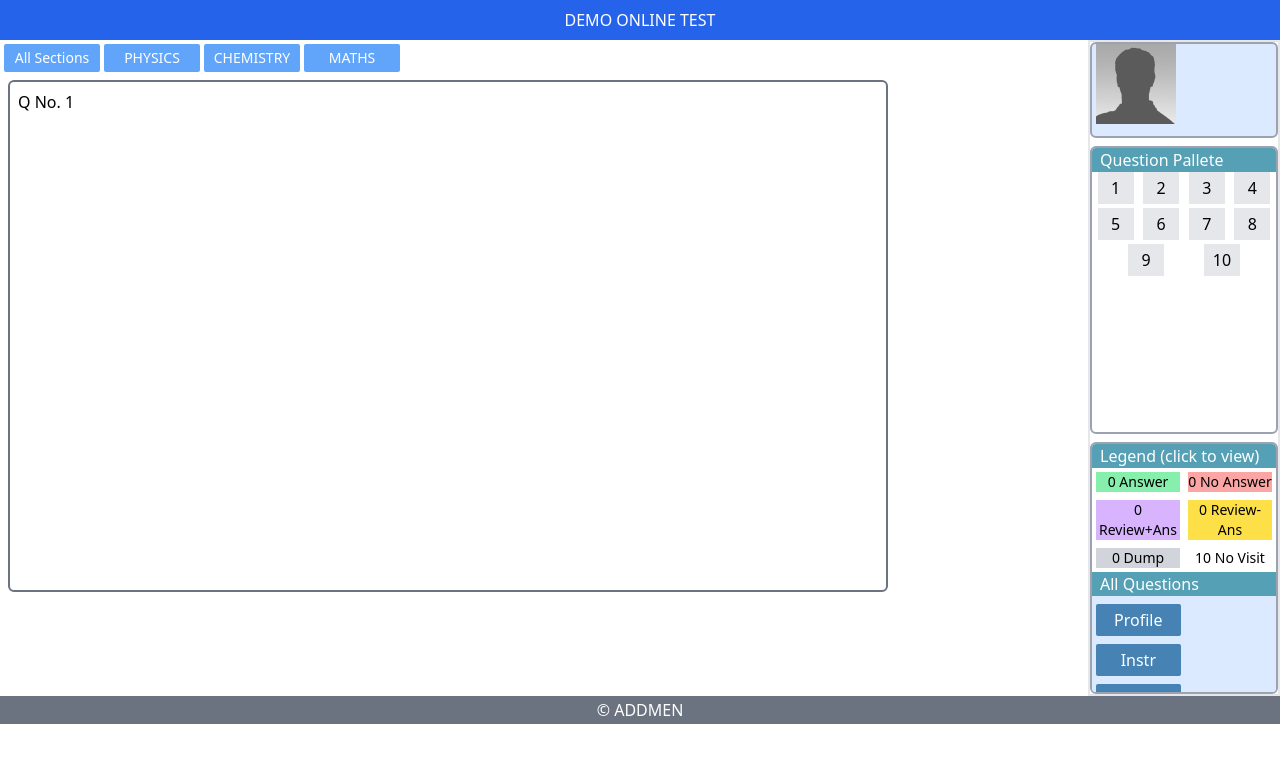
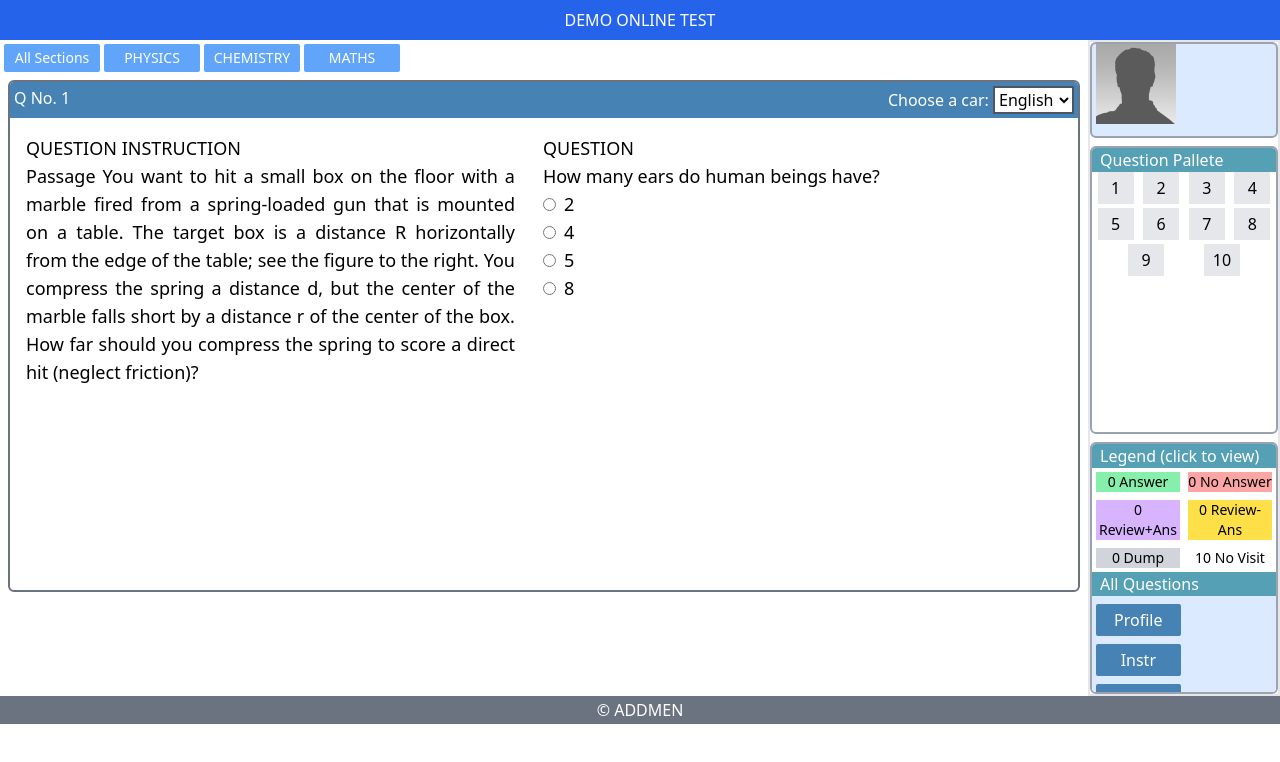
Before and after one commit to imon08/exam-panel, a Next.js app: page / in a window 1280 px wide. Shown: the top 762 px of the page. Built offline with nearby package versions, Linux system fonts and the light colour scheme.

Commit message:
working on question card

```diff
--- /dev/null
+++ b/src/components/QuestionCard.jsx
@@ -0,0 +1,49 @@
+import React from "react";
+
+const QuestionCard = ({ questionNo, question }) => {
+  return (
+    <div>
+      <div className="flex justify-between bg-[#4682B4] text-white p-1">
+        <p>Q No. {questionNo}</p>
+        <div>
+          <label for="language">Choose a car: </label>
+          <select
+            name="language"
+            className="bg-white border-2 border-gray-600 text-black overflow-hidden"
+          >
+            <option value="english">English</option>
+            <option value="bengali">Bengali</option>
+          </select>
+        </div>
+      </div>
+      <div className="flex gap-3 p-2 text-sm md:text-lg">
+        <div className="w-[48%] p-2">
+          <p>QUESTION INSTRUCTION</p>
+          <p className="text-justify">{question.instruction}</p>
+        </div>
+        <div className="w-[48%] p-2">
+          <p>QUESTION</p>
+          <p>{question.question}</p>
+          <div className="flex items-center gap-2">
+            <input id="option1" type="radio" name={question.no} />
+            <label htmlFor="option1">{question.options[0]}</label>
+          </div>
+          <div className="flex items-center gap-2">
+            <input id="option2" type="radio" name={question.no} />
+            <label htmlFor="option2">{question.options[1]}</label>
+          </div>
+          <div className="flex items-center gap-2">
+            <input id="option3" type="radio" name={question.no} />
+            <label htmlFor="option3">{question.options[2]}</label>
+          </div>
+          <div className="flex items-center gap-2">
+            <input id="option4" type="radio" name={question.no} />
+            <label htmlFor="option4">{question.options[3]}</label>
+          </div>
+        </div>
+      </div>
+    </div>
+  );
+};
+
+export default QuestionCard;
--- a/src/components/QuestionSection.jsx
+++ b/src/components/QuestionSection.jsx
@@ -1,17 +1,17 @@
-import { getColors } from '@/slices/colorSlice';
-import React, { useState } from 'react'
-import { useSelector } from 'react-redux';
+import { getColors } from "@/slices/colorSlice";
+import React, { useState } from "react";
+import { useSelector } from "react-redux";
+import QuestionCard from "./QuestionCard";
+import { questions } from "@/constants/Constants";
 
 const QuestionSection = () => {
-    const colors = useSelector(getColors);
-    const [currentQ, getCurrentQ] = useState(colors[0].no)
+  const colors = useSelector(getColors);
+  const [currentQ, getCurrentQ] = useState(colors[0].no);
   return (
-    <div className='border-2 m-2 border-gray-500 p-2 rounded-md h-[32rem]'>
-        <div>
-            <p>Q No. {currentQ}</p>
-        </div>
+    <div className="border-2 m-2 border-gray-500 rounded-md h-[32rem] overflow-hidden">
+      <QuestionCard questionNo={currentQ} question={questions[currentQ+1]}/>
     </div>
-  )
-}
+  );
+};
 
-export default QuestionSection
+export default QuestionSection;
--- /dev/null
+++ b/src/constants/Constants.js
@@ -0,0 +1,73 @@
+export const questions = [
+  {
+    no: 1,
+    instruction:"Passage You want to hit a small box on the floor with a marble fired from a spring-loaded gun that is mounted on a table. The target box is a distance R horizontally from the edge of the table; see the figure to the right. You compress the spring a distance d, but the center of the marble falls short by a distance r of the center of the box. How far should you compress the spring to score a direct hit (neglect friction)?",
+    question: "How many tentacles do octopuses have?",
+    options: [2, 4, 5, 8],
+    correctOpton: 4,
+  },
+  {
+    no: 2,
+    instruction:"Passage You want to hit a small box on the floor with a marble fired from a spring-loaded gun that is mounted on a table. The target box is a distance R horizontally from the edge of the table; see the figure to the right. You compress the spring a distance d, but the center of the marble falls short by a distance r of the center of the box. How far should you compress the spring to score a direct hit (neglect friction)?",
+    question: "What is the shape of the moon?",
+    options: ["round", "square", "half circle", "semi circle"],
+    correctOpton: 2,
+  },
+  {
+    no: 3,
+    instruction:"Passage You want to hit a small box on the floor with a marble fired from a spring-loaded gun that is mounted on a table. The target box is a distance R horizontally from the edge of the table; see the figure to the right. You compress the spring a distance d, but the center of the marble falls short by a distance r of the center of the box. How far should you compress the spring to score a direct hit (neglect friction)?",
+    question: "How many ears do human beings have?",
+    correctOpton: 4,
+    options: [2, 4, 5, 8],
+    correctOpton: 1,
+  },
+  {
+    no: 4,
+    instruction:"Passage You want to hit a small box on the floor with a marble fired from a spring-loaded gun that is mounted on a table. The target box is a distance R horizontally from the edge of the table; see the figure to the right. You compress the spring a distance d, but the center of the marble falls short by a distance r of the center of the box. How far should you compress the spring to score a direct hit (neglect friction)?",
+    question: "How many lives do cats have?",
+    options: [2, 4, 10, 9],
+    correctOpton: 4,
+  },
+  {
+    no: 5,
+    instruction:"Passage You want to hit a small box on the floor with a marble fired from a spring-loaded gun that is mounted on a table. The target box is a distance R horizontally from the edge of the table; see the figure to the right. You compress the spring a distance d, but the center of the marble falls short by a distance r of the center of the box. How far should you compress the spring to score a direct hit (neglect friction)?",
+    question: "How many pets should you keep?",
+    options: [2, 4, 5, "None"],
+    correctOpton: 4,
+  },
+  {
+    no: 6,
+    instruction:"Passage You want to hit a small box on the floor with a marble fired from a spring-loaded gun that is mounted on a table. The target box is a distance R horizontally from the edge of the table; see the figure to the right. You compress the spring a distance d, but the center of the marble falls short by a distance r of the center of the box. How far should you compress the spring to score a direct hit (neglect friction)?",
+    question: "What would be your weapon of choice in a vampire attack?",
+    options: ["cross", "holy water", "run", "flirt"],
+    correctOpton: 2,
+  },
+  {
+    no: 7,
+    instruction:"Passage You want to hit a small box on the floor with a marble fired from a spring-loaded gun that is mounted on a table. The target box is a distance R horizontally from the edge of the table; see the figure to the right. You compress the spring a distance d, but the center of the marble falls short by a distance r of the center of the box. How far should you compress the spring to score a direct hit (neglect friction)?",
+    question: "Is the sky blue? If no, which color?",
+    options: ["Yes", "Transparent", "Purple", "Black"],
+    correctOpton: 2,
+  },
+  {
+    no: 8,
+    instruction:"Passage You want to hit a small box on the floor with a marble fired from a spring-loaded gun that is mounted on a table. The target box is a distance R horizontally from the edge of the table; see the figure to the right. You compress the spring a distance d, but the center of the marble falls short by a distance r of the center of the box. How far should you compress the spring to score a direct hit (neglect friction)?",
+    question: "How many hours should you sleep?",
+    options: [2, 4, "Pretend to sleep", "No sleep"],
+    correctOpton: 3,
+  },
+  {
+    no: 9,
+    instruction:"Passage You want to hit a small box on the floor with a marble fired from a spring-loaded gun that is mounted on a table. The target box is a distance R horizontally from the edge of the table; see the figure to the right. You compress the spring a distance d, but the center of the marble falls short by a distance r of the center of the box. How far should you compress the spring to score a direct hit (neglect friction)?",
+    question: "How many stars can we see in the night sky?",
+    options: [200, 400, "Multibillion", "Meh"],
+    correctOpton: 3,
+  },
+  {
+    no: 10,
+    instruction:"Passage You want to hit a small box on the floor with a marble fired from a spring-loaded gun that is mounted on a table. The target box is a distance R horizontally from the edge of the table; see the figure to the right. You compress the spring a distance d, but the center of the marble falls short by a distance r of the center of the box. How far should you compress the spring to score a direct hit (neglect friction)?",
+    question: "What is the name of the nearest star?",
+    options: ["Moon", "Serius", "Wolf 359", "Sun"],
+    correctOpton: 1,
+  },
+];
--- a/src/pages/index.js
+++ b/src/pages/index.js
@@ -9,7 +9,7 @@ export default function Home() {
     <div className="h-screen">
       <Header />
       <div className="flex justify-between w-full">
-        <div className="w-[70%]">
+        <div className="w-[70%] md:w-[85%]">
           <Navbar />
           <QuestionSection />
         </div>
```
